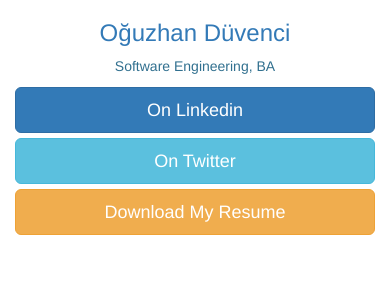
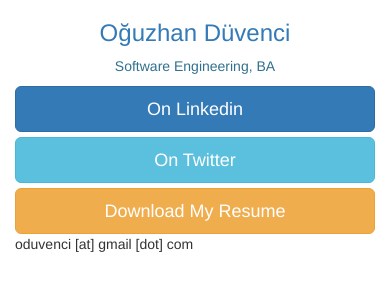
Before and after one commit to oduvenci/oduvenci.github.io, a plain HTML site: page index.html in a window 390 px wide. Drawn offline with Linux system fonts and the light colour scheme.

Commit message:
Update index.html

```diff
--- a/index.html
+++ b/index.html
@@ -28,14 +28,11 @@
 		</div>
 	</div>
 	<div class="row">
-		<div class="col-md-4">
-		</div>
-		<div class="col-md-4">
+		<div class="col-md-4 col-md-offset-4">
 			<a href="https://linkedin.com/in/oduvenci" class="btn btn-lg btn-primary btn-block">On Linkedin</a>
 			<a href="https://twitter.com/oguzhanduvenci" class="btn btn-info btn-lg btn-block">On Twitter</a>
 			<a href="https://raw.githubusercontent.com/oduvenci/oduvenci.github.io/master/Oguzhan_Duvenci_CV_20161201.pdf" class="btn btn-lg btn-block btn-warning">Download My Resume</a>
-		</div>
-		<div class="col-md-4">
+			<p>oduvenci [at] gmail [dot] com</p>
 		</div>
 	</div>
 </div>
```
